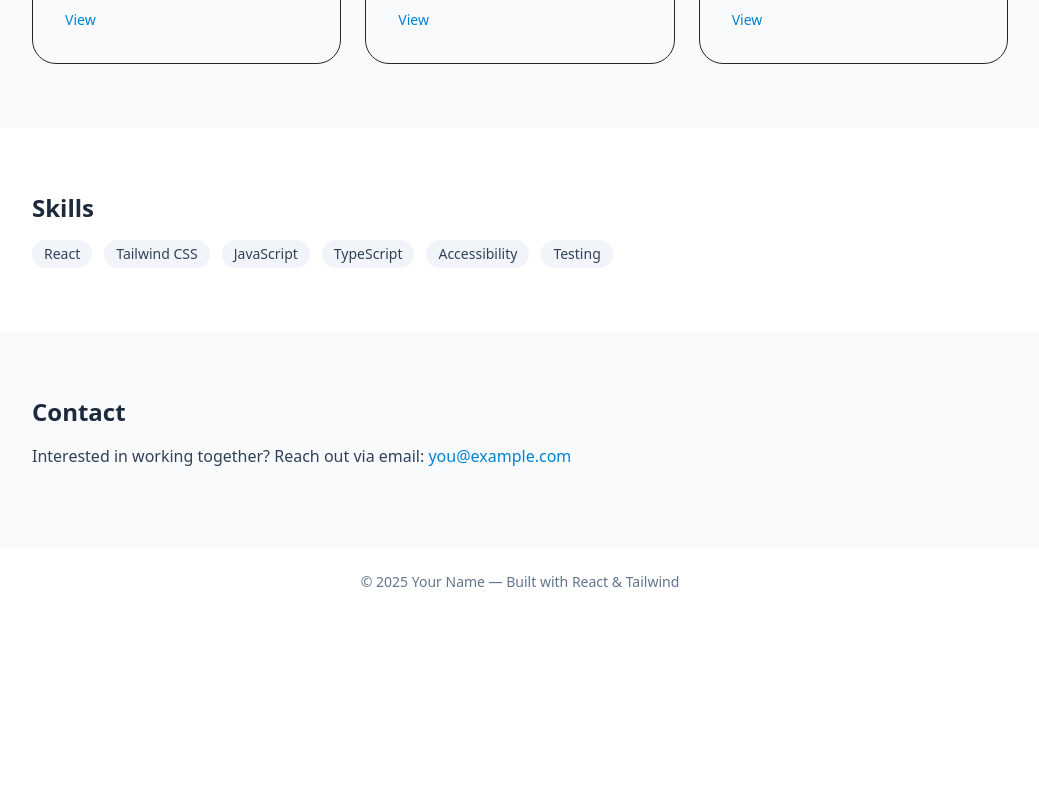
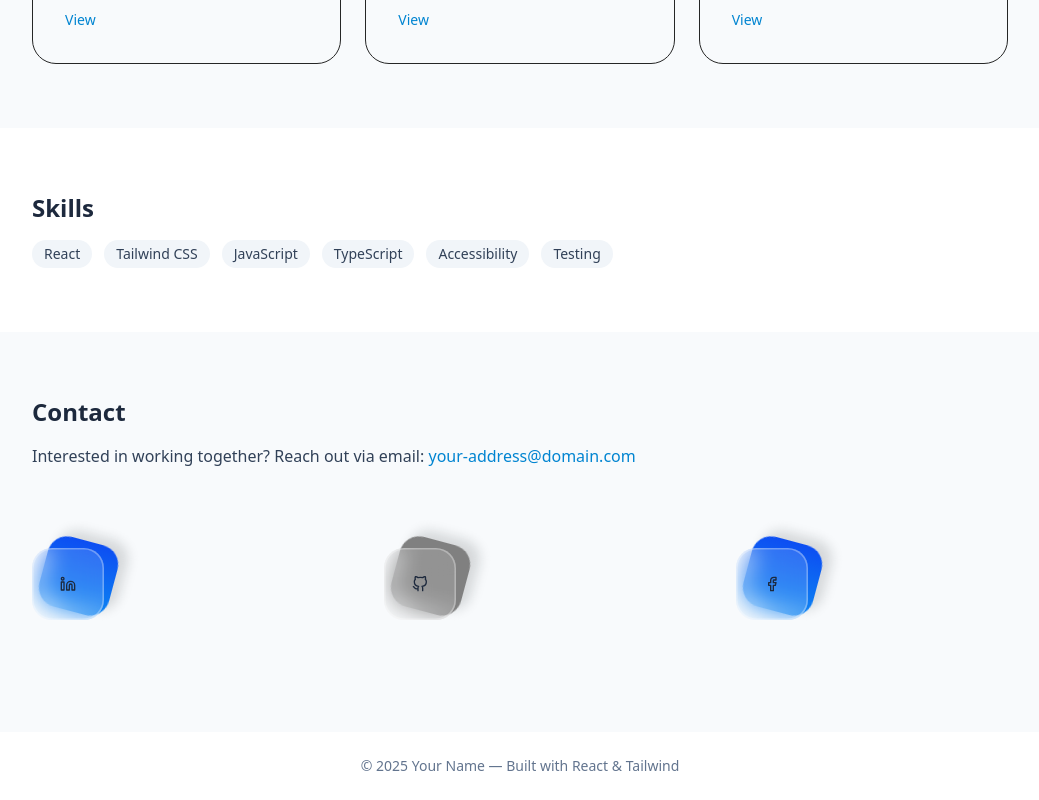
Before and after one commit to Typher7/react-portfolio, a React (Vite) app: page / in a window 1280 px wide. Shown: the part 982-1782 px from the top of the page, without its empty margins (120-1159 px from the left). Before the commit the page ends 1598 px from the top, so only its background shows below. Built offline with nearby package versions, Linux system fonts and the light colour scheme.

Commit message:
added social link icons here

```diff
--- a/src/components/Contact.jsx
+++ b/src/components/Contact.jsx
@@ -1,12 +1,56 @@
-import React from 'react'
+import React from "react";
+import GlassIcons from "./GlassIcons";
+import { FiFacebook, FiGithub, FiLinkedin } from "react-icons/fi";
 
 export default function Contact() {
+  const items = [
+    {
+      icon: <FiLinkedin />,
+      color: "blue",
+      label: "LinkedIn",
+      onClick: () =>
+        window.open(
+          "https://linkedin.com/in/your-linkedin",
+          "_blank",
+          "noopener,noreferrer"
+        ),
+    },
+    {
+      icon: <FiGithub />,
+      color: "gray",
+      label: "GitHub",
+      onClick: () =>
+        window.open(
+          "https://github.com/your-github-id",
+          "_blank",
+          "noopener,noreferrer"
+        ),
+    },
+    {
+      icon: <FiFacebook />,
+      color: "blue",
+      label: "Facebook",
+      onClick: () =>
+        window.open(
+          "https://facebook.com/your-facebook",
+          "_blank",
+          "noopener,noreferrer"
+        ),
+    },
+  ];
   return (
     <section id="contact" className="py-16 bg-slate-50">
       <div className="max-w-5xl mx-auto px-6">
         <h2 className="text-2xl font-semibold mb-4">Contact</h2>
-        <p className="text-slate-700 mb-4">Interested in working together? Reach out via email: <a href="mailto:you@example.com" className="text-sky-600">you@example.com</a></p>
+        <p className="text-slate-700 mb-8">
+          Interested in working together? Reach out via email:{" "}
+          <a href="mailto:your_address@email.com" className="text-sky-600">
+            your-address@domain.com
+          </a>
+        </p>
+
+        <GlassIcons items={items} className="w-full" />
       </div>
     </section>
-  )
+  );
 }
```
